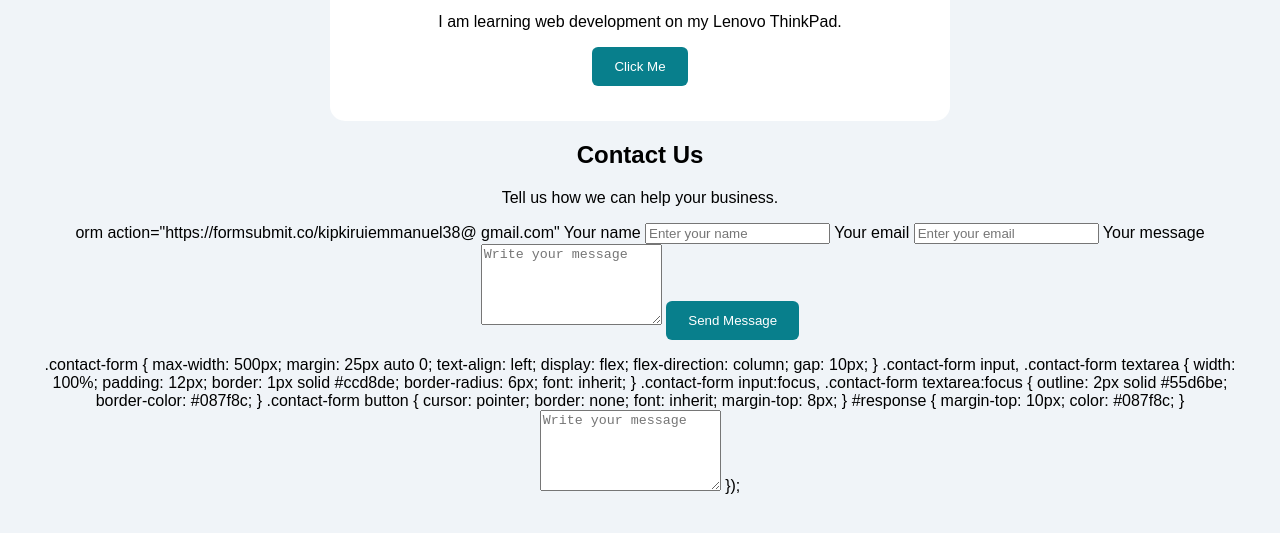
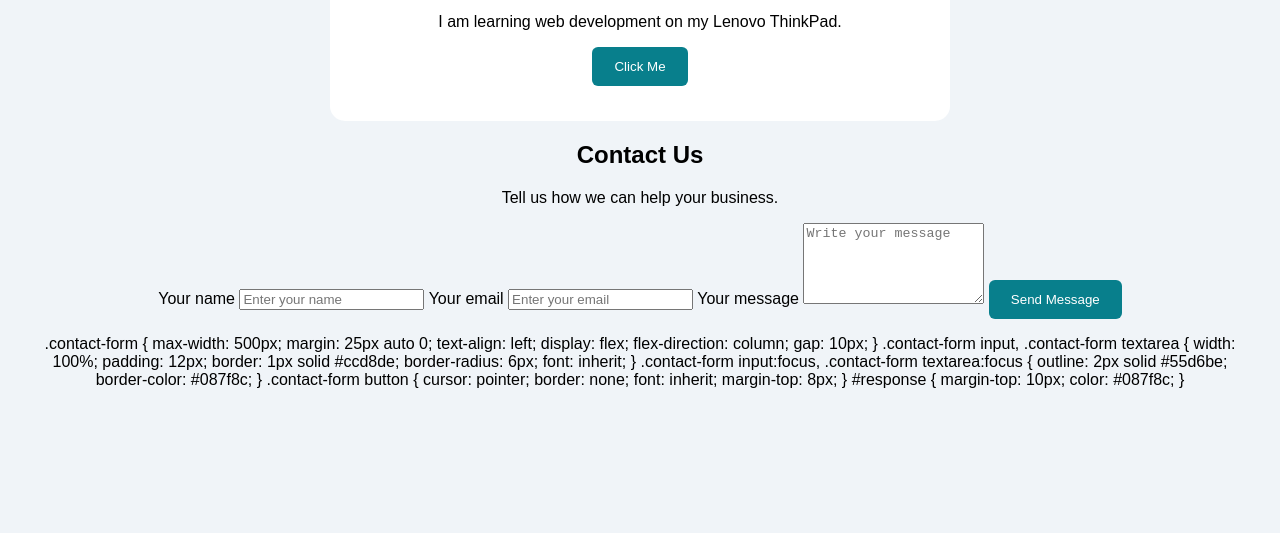
Before and after one commit to manu6880/my-first-website, a plain HTML site: page index.html in a window 1280 px wide. Shown: the part 205-738 px from the top of the page. Drawn offline with Linux system fonts and the light colour scheme.

Commit message:
Add files via upload

```diff
--- a/index.html
+++ b/index.html
@@ -46,14 +46,15 @@
     </div>
 </body>
 </html>
-<section <form action="https://formsubmit.co/kipkiruiemmanuel38@ gmail.com"
+<section <form action="https://formsubmit.co/kipkiruiemmanuel38@gmail.com"
       method="POST" class="contact-form">
 </section><section class="section contact" id="contact">
     <h2>Contact Us</h2>
 
     <p>Tell us how we can help your business.</p>
 
-    <form >orm action="https://formsubmit.co/kipkiruiemmanuel38@ gmail.com"
+    <form action="https://formsubmit.co/kipkiruiemmanuel38@gmail.com"
+          method="POST" class="contact-form">
         <label for="name">Your name</label>
         <input type="text" id="name"
                placeholder="Enter your name" required>
@@ -121,8 +122,6 @@
             "! Your form works successfully.";
 
         form.reset();
-    });
-</script>
 
 <textarea id="message" name="message" rows="5"
           placeholder="Write your message" required></textarea>
```
